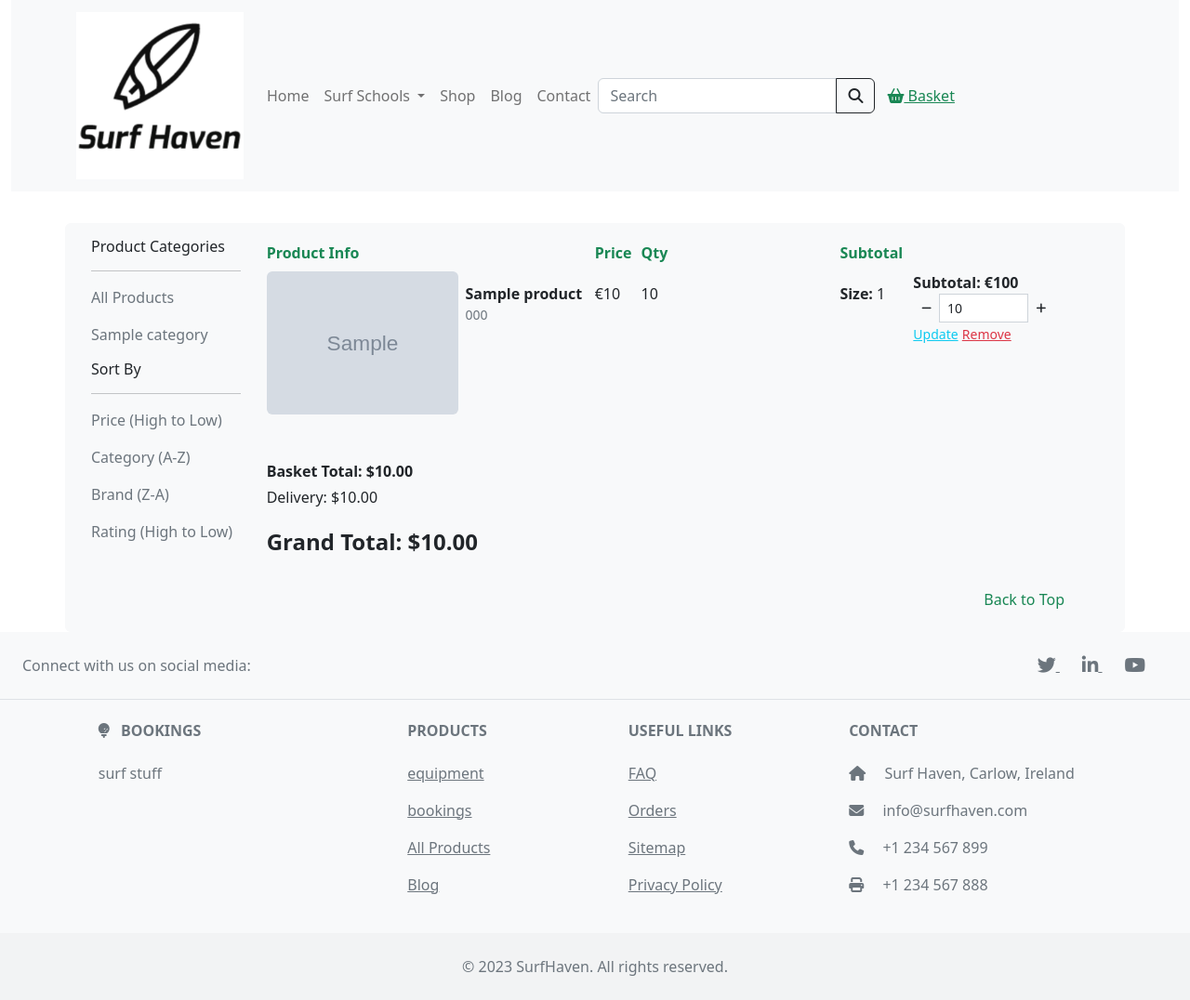
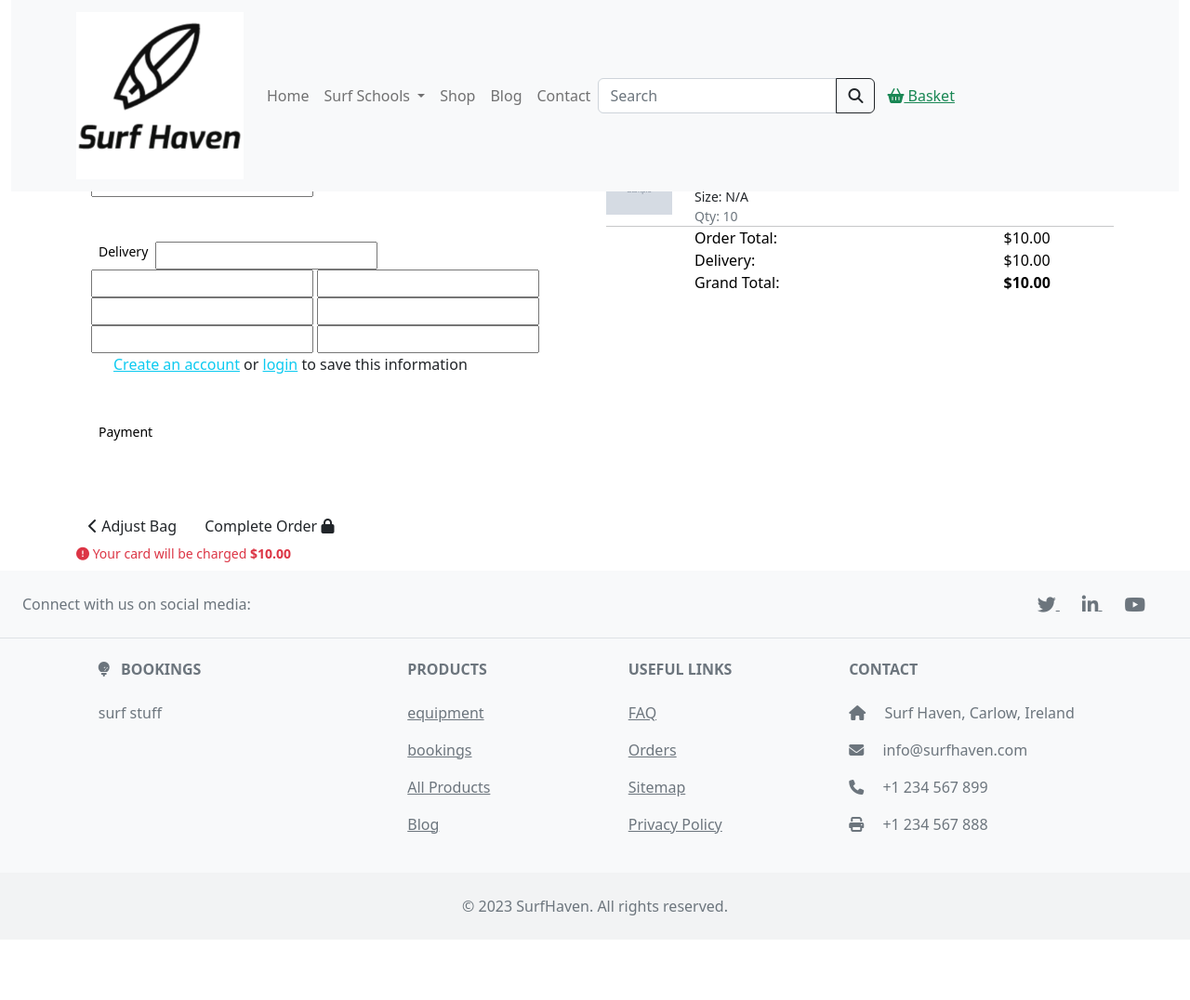
Before and after one commit to bwogit/CI_PP5_SURF_HAVEN, a Django app: template checkout/templates/checkout/checkout.html in a window 1280 px wide. Shown: the whole page at 93% size. After the commit the page ends 1011 px from the top, so only its background shows below. Run offline with Django 3.2, Linux system fonts and the light colour scheme; the template is opened without the code that fills it: most values are stand-ins (such as "Sample title", 1, 10 or a date in 2020); grey boxes marked "Sample" are stand-in pictures; form fields are guessed from the names that the template uses; some libraries are stand-ins or nearby versions.

Commit message:
design checkout.html

```diff
--- a/checkout/templates/checkout/checkout.html
+++ b/checkout/templates/checkout/checkout.html
@@ -1,153 +1,137 @@
-{% extends 'base.html' %}
+{% extends "base.html" %}
 {% load static %}
-{% load basket_tools %}
+{% load bag_tools %}
+
+{% block extra_css %}
+    <link rel="stylesheet" href="{% static 'checkout/css/checkout.css' %}">
+{% endblock %}
 
 {% block page_header %}
-    <!-- -->
+    <div class="container header-container">
+        <div class="row">
+            <div class="col"></div>
+        </div>
+    </div>
 {% endblock %}
 
 {% block content %}
+    <div class="overlay"></div>
     <div class="container">
-    <div class="row my-5">
-        <div class="col bg-light rounded">
+        <div class="row">
             <div class="col">
-                <h1 class="my-5 text-muted">
-                    Your Shopping Basket
-                </h1>
+                <hr>
+                <h2 class="logo-font mb-4">Checkout</h2>
+                <hr>
+            </div>
+        </div>
+
+        <div class="row">
+            <div class="col-12 col-lg-6 order-lg-last mb-5">
+                <p class="text-muted">Order Summary ({{ product_count }})</p>
+                <div class="row">
+                    <div class="col-7 offset-2">
+                        <p class="mb-1 mt-0 small text-muted">Item</p>
+                    </div>
+                    <div class="col-3 text-right">
+                        <p class="mb-1 mt-0 small text-muted">Subtotal</p>
+                    </div>
+                </div>
+                {% for item in bag_items %}
+                    <div class="row">
+                        <div class="col-2 mb-1">
+                            <a href="{% url 'product_detail' item.product.id %}">
+                                {% if item.product.image %}
+                                    <img class="w-100" src="{{ item.product.image.url }}" alt="{{ product.name }}">
+                                {% else %}
+                                    <img class="w-100" src="{{ MEDIA_URL }}noimage.png" alt="{{ product.name }}">
+                                {% endif %}
+                            </a>
+                        </div>
+                        <div class="col-7">
+                            <p class="my-0"><strong>{{ item.product.name }}</strong></p>
+                            <p class="my-0 small">Size: {% if item.product.has_sizes %}{{ item.size|upper }}{% else %}N/A{% endif %}</p>
+                            <p class="my-0 small text-muted">Qty: {{ item.quantity }}</p>
+                        </div>
+                        <div class="col-3 text-right">
+                            <p class="my-0 small text-muted">${{ item.product.price | calc_subtotal:item.quantity }}</p>
+                        </div>
+                    </div>
+                {% endfor %}
+                <hr class="my-0">
+                <div class="row text-black text-right">
+                    <div class="col-7 offset-2">
+                        <p class="my-0">Order Total:</p>
+                        <p class="my-0">Delivery:</p>
+                        <p class="my-0">Grand Total:</p>
+                    </div>
+                    <div class="col-3">
+                        <p class="my-0">${{ total | floatformat:2 }}</p>
+                        <p class="my-0">${{ delivery | floatformat:2 }}</p>
+                        <p class="my-0"><strong>${{ grand_total | floatformat:2 }}</strong></p>
                     </div>
                 </div>
             </div>
-    <div class="row bg-light p-3 rounded">
-        <div class="d-none d-lg-block col-md-2">
-            <!-- Product Categories -->
-            <h2 class="fs-6">Product Categories</h2>
-            <hr>
-            <p><a class="nav-link text-muted" href="{% url 'products' %}">All Products</a></p>
-            {% for category in categories_list %}
-                <p><a class="nav-link text-muted"
-                    href="{% url 'products' %}?category={{category.name}}">{{ category.friendly_name }}</a></p>
-            {% endfor %}
-
-            <!-- Sort By -->
-            <h2 class="fs-6">Sort By</h2>
-            <hr>
-            <p><a href="{% url 'products' %}?sort=price&direction=desc"
-                    class="nav-link text-decoration-none text-muted">Price (High to Low)</a></p>
-            <p><a href="{% url 'products' %}?sort=category&direction=asc"
-                    class="nav-link text-decoration-none text-muted">Category (A-Z)</a></p>
-            <p><a href="{% url 'products' %}?sort=brand&direction=desc"
-                    class="nav-link text-decoration-none text-muted">Brand (Z-A)</a></p>
-            <p><a href="{% url 'products' %}?sort=rating&direction=desc"
-                    class="nav-link text-decoration-none text-muted">Rating (High to Low)</a></p>
-        </div>
-        <div class="col">
-            <div class="row">
-                <div class="col-sm d-flex flex-wrap">
-                    {% if basket_items %}
-                        <!-- Shopping Basket Table -->
-                        <div class="table-responsive rounded">
-                            <table class="table table-sm table-borderless">
-                                <thead class="text-success">
-                                    <tr>
-                                        <th scope="col">Product Info</th>
-                                        <th scope="col"></th>
-                                        <th scope="col">Price</th>
-                                        <th scope="col">Qty</th>
-                                        <th scope="col">Subtotal</th>
-                                    </tr>
-                                </thead>
-                                {% for item in basket_items %}
-                                    <tr>
-                                        <td class="w-25">
-                                            <img class="img-fluid rounded" src="{{ item.product.image.url }}">
-                                        </td>
-                                        <td class="py-3">
-                                            <p class="my-0"><strong>{{ item.product.name }}</strong></p>
-                                            <p class="my-0 text-muted small">{{ item.product.code }}</p>
-                                        </td>
-                                        <td class="py-3">
-                                            <p class="my-0">€{{ item.product.price }}</p>
-                                        </td>
-                                        <td class="py-3 w-25">
-                                            <p class="my-0">{{ item.quantity }}</p>
-                                        </td>
-                                        <td class="py-3">
-                                            <p class="my-0"><strong>Size:</strong> {{ item.size|upper }}</p>
-                                        </td>
-                                        <td>
-                                            <p class="my-0"><strong>Subtotal: €{{ item.product.price | calc_subtotal:item.quantity }}</strong></p>
-                                            {% include "basket/quantity_form.html" %}
-                                        </td>
-                                    </tr>
-
-                                {% endfor %}
-                                <tr>
-                                    <td colspan="5" class="pt-5 text-right">
-                                        <h6><strong>Basket Total: ${{ total|floatformat:2 }}</strong></h6>
-                                        <h6>Delivery: ${{ delivery|floatformat:2 }}</h6>
-                                        <h4 class="mt-4"><strong>Grand Total: ${{ grand_total|floatformat:2 }}</strong></h4>
-                                        {% if free_delivery_delta > 0 %}
-                                        <p class="mb-1 text-danger">
-                                            You could get free delivery by spending just
-                                            <strong>${{ free_delivery_delta }}</strong> more!
-                                        </p>
-                                        {% endif %}
-                                    </td>
-                                </tr>
-                            </table>
-                        </div>
+            <div class="col-12 col-lg-6">
+                <p class="text-muted">Please fill out the form below to complete your order</p>
+                <form action="{% url 'checkout' %}" method="POST" id="payment-form">
+                    {% csrf_token %}
+                    <fieldset class="rounded px-3 mb-5">
+                        <legend class="fieldset-label small text-black px-2 w-auto">Details</legend>
+                        {{ order_form.full_name | as_crispy_field }}
+                        {{ order_form.email | as_crispy_field }}
+                    </fieldset>
+                    <fieldset class="rounded px-3 mb-5">
+                        <legend class="fieldset-label small text-black px-2 w-auto">Delivery</legend>
+                        {{ order_form.phone_number | as_crispy_field }}
+                        {{ order_form.country | as_crispy_field }}
+                        {{ order_form.postcode | as_crispy_field }}
+                        {{ order_form.town_or_city | as_crispy_field }}
+                        {{ order_form.street_address1 | as_crispy_field }}
+                        {{ order_form.street_address2 | as_crispy_field }}
+                        {{ order_form.county | as_crispy_field }}
+                        <div class="form-check form-check-inline float-right mr-0">
+							{% if user.is_authenticated %}
+								<label class="form-check-label" for="id-save-info">Save this delivery information to my profile</label>
+                                <input class="form-check-input ml-2 mr-0" type="checkbox" id="id-save-info" name="save-info" checked>
 							{% else %}
-                        <!-- Empty Basket Message -->
-                        <p class="lead mb-5">Your basket is empty</p>
-                        <a class="rounded btn btn-lg text-success" href="{% url 'products' %}">
-                            <span class="icon"><i class="fas fa-backward"></i></span>
-                            <span>Return to Shop</span>
-                        </a>
+								<label class="form-check-label" for="id-save-info">
+                                    <a class="text-info" href="{% url 'account_signup' %}">Create an account</a> or
+                                    <a class="text-info" href="{% url 'account_login' %}">login</a> to save this information
+                                </label>
 							{% endif %}
 						</div>
+                    </fieldset>
+                    <fieldset class="px-3">
+                        <legend class="fieldset-label small text-black px-2 w-auto">Payment</legend>
+                        <!-- A Stripe card element will go here -->
+                        <div class="mb-3" id="card-element"></div>
+
+                        <!-- Used to display form errors -->
+                        <div class="mb-3 text-danger" id="card-errors" role="alert"></div>
+                    </fieldset>
+
+                    <div class="submit-button text-right mt-5 mb-2">
+						<a href="{% url 'view_bag' %}" class="btn btn-outline-black rounded-0">
+							<span class="icon">
+								<i class="fas fa-chevron-left"></i>
+							</span>
+							<span class="font-weight-bold">Adjust Bag</span>
+						</a>
+						<button id="submit-button" class="btn btn-black rounded-0">
+							<span class="font-weight-bold">Complete Order</span>
+							<span class="icon">
+								<i class="fas fa-lock"></i>
+							</span>
+						</button>
+						<p class="small text-danger my-0">
+							<span class="icon">
+								<i class="fas fa-exclamation-circle"></i>
+							</span>
+							<span>Your card will be charged <strong>${{ grand_total|floatformat:2 }}</strong></span>
+						</p>
 					</div>
-        </div>
-        <div class="row">
-            <div class="col">
-                <span style="float:right;" class="btn text-success back-to-top">Back to Top</span>
-            </div>
+                </form>
             </div>
         </div>
     </div>
 {% endblock %}
-
-{% block postloadjs %}
-{{ block.super }}
-{% include 'products/includes/quantity_script.html' %}
-<script type="text/javascript">
-    // Update quantity on click
-    $('.update-qty').click(function (e) {
-        var form = $(this).prev('.update-form');
-        form.submit();
-    })
-
-    // Remove item and reload on click
-    $('.remove-item').click(function (e) {
-        var csrfToken = "{{ csrf_token }}";
-        var itemId = $(this).attr('id').split('remove_')[1];
-        var size = $(this).data('product_size');
-        var url = `/basket/remove/${itemId}/`;
-        var data = {
-            'csrfmiddlewaretoken': csrfToken,
-            'product_size': size
-        };
-
-        $.post(url, data)
-            .done(function () {
-                location.reload();
-            });
-    })
-</script>
-
-<script type="text/javascript">
-    $('.back-to-top').click(function (e) {
-        window.scrollTo(0, 0)
-    })
-</script>
-
-{% endblock %}
```
Also changed, not shown: checkout/views.py (+18 -2 lines). Lines whose indentation alone changed are shown as unchanged.
